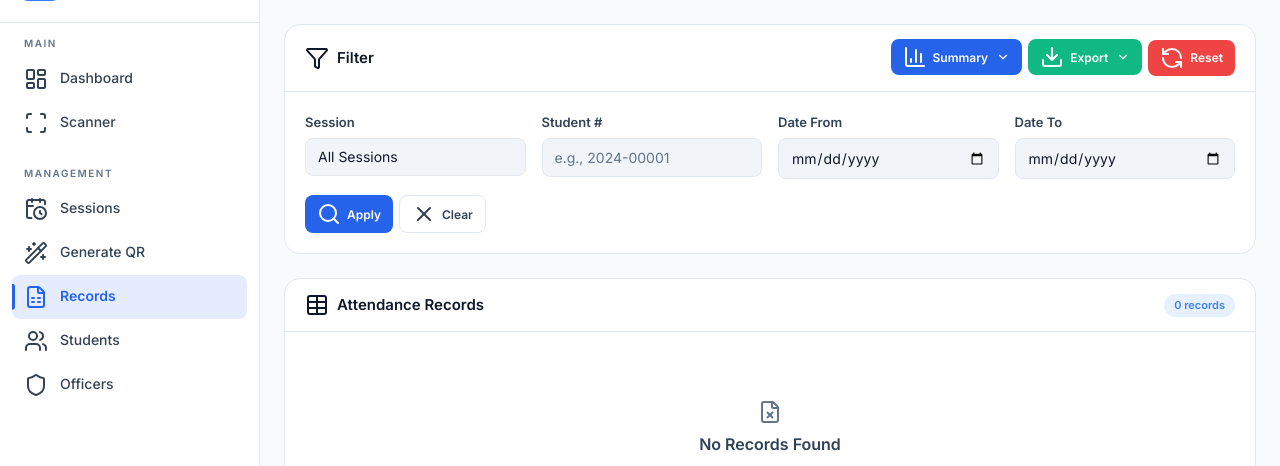
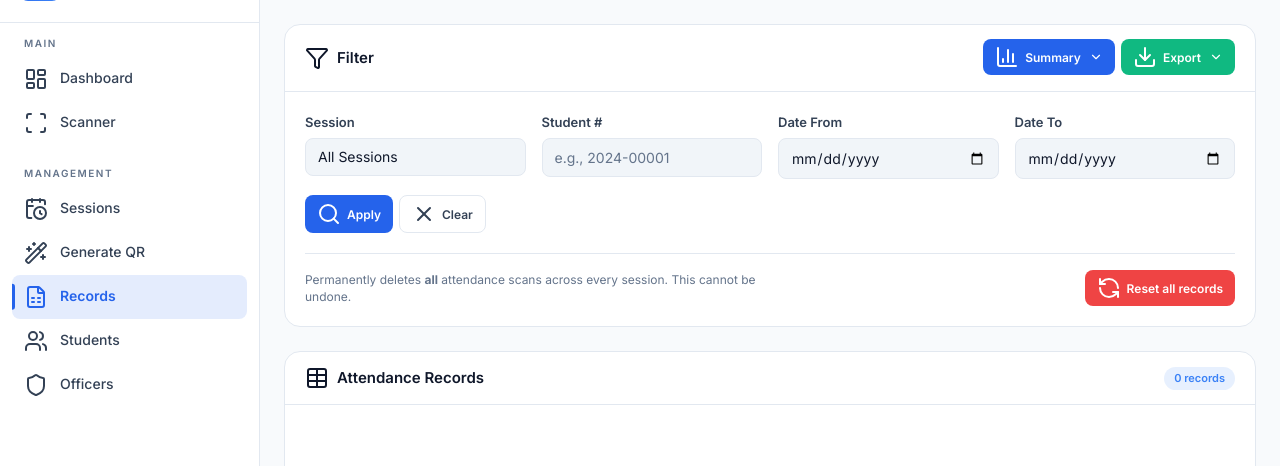
Before and after one commit to louis-salvosa0101/QRAttendanceSystem, a Flask app: page /records in a window 1280 px wide. Shown: the part 60-526 px from the top of the page. Run offline with Flask 3, Linux system fonts and the light colour scheme; the visitor is signed in with stand-in values (Sample User, id 1); data that the repository does not hold is empty; parts of the project's set-up code (start-up, migrations or seed data) failed here and were passed over; some libraries are stand-ins or nearby versions.

Commit message:
Add reset records functionality and improve UI layout
- Introduced a new reset records section in the attendance template, providing a clear warning about the permanent deletion of all attendance scans.
- Enhanced the layout of the reset records area with improved styling for better user experience and visibility.
- Removed the previous reset button from the main interface to streamline the design and focus on the new reset records feature.

```diff
--- a/templates/records.html
+++ b/templates/records.html
@@ -42,6 +42,24 @@
 #summary-dropdown,
 #export-dropdown {
     z-index: 100;
+}
+.records-reset-zone {
+    margin-top: 20px;
+    padding-top: 16px;
+    border-top: 1px solid var(--border);
+    display: flex;
+    flex-wrap: wrap;
+    align-items: center;
+    justify-content: space-between;
+    gap: 12px;
+}
+.records-reset-zone p {
+    margin: 0;
+    font-size: 12px;
+    color: var(--text-muted);
+    line-height: 1.45;
+    max-width: 480px;
+    flex: 1 1 220px;
 }
 </style>
 
@@ -114,10 +132,6 @@
                     {% endif %}
                 </div>
             </div>
-            <button class="btn btn-sm btn-danger" onclick="resetRecords()" id="btn-reset-records">
-                <i data-lucide="refresh-ccw"></i>
-                Reset
-            </button>
         </div>
     </div>
     <div class="card-body">
@@ -162,6 +176,13 @@
                 </a>
             </div>
         </form>
+        <div class="records-reset-zone" role="group" aria-labelledby="records-reset-label">
+            <p id="records-reset-label">Permanently deletes <strong>all</strong> attendance scans across every session. This cannot be undone.</p>
+            <button type="button" class="btn btn-sm btn-danger" onclick="resetRecords()" id="btn-reset-records">
+                <i data-lucide="refresh-ccw"></i>
+                Reset all records
+            </button>
+        </div>
     </div>
 </div>
 
```
